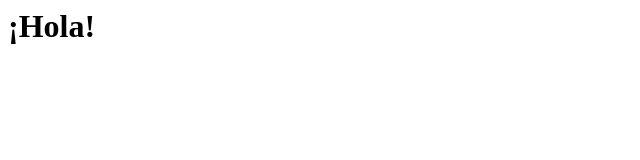
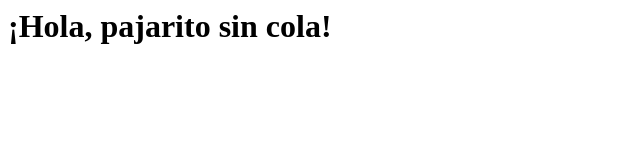
Before and after one commit to carlosanelo/Mi-primera-prueba, a plain HTML site: page index.html in a window 1280 px wide. Shown: the whole page, without its empty margins (0-640 px from the left). Drawn offline with Linux system fonts and the light colour scheme.

Commit message:
Update index.html
Mi primer html en GitHub

```diff
--- a/index.html
+++ b/index.html
@@ -1,5 +1,5 @@
 <html>
 <body>
-<h1>¡Hola!</h1>
+<h1>¡Hola, pajarito sin cola!</h1>
 </body>
 </html>
```
